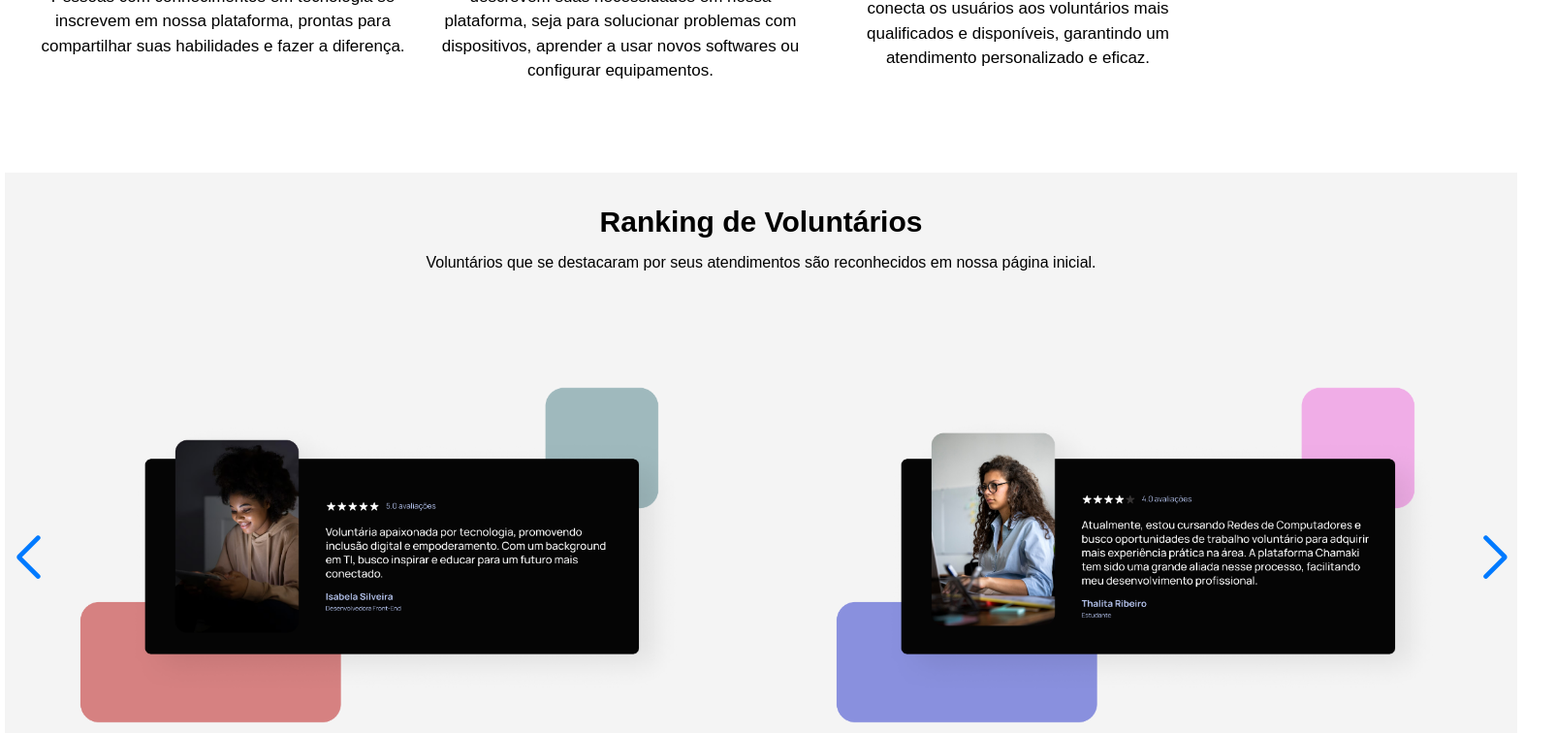
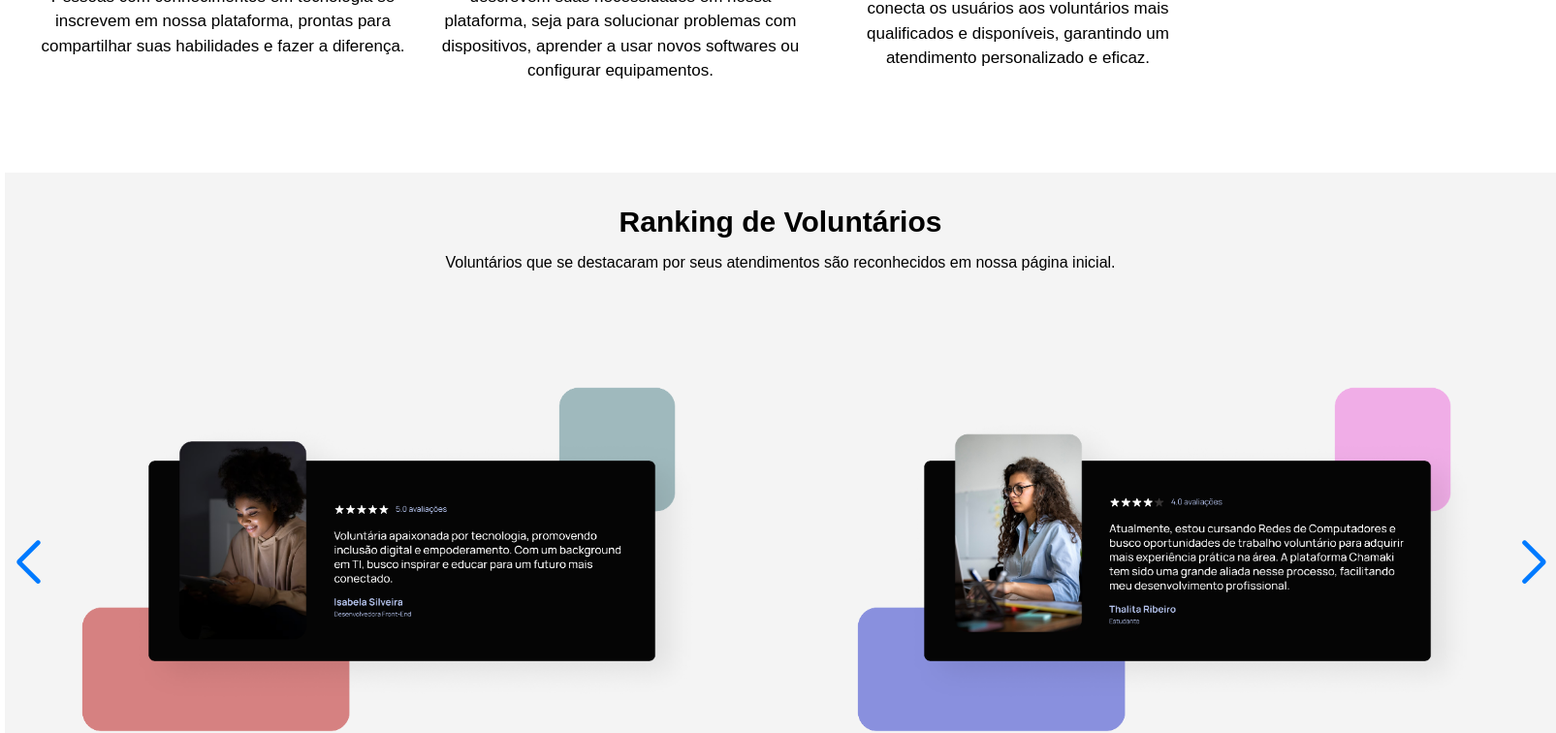
Before and after one commit to Anafcamargo/ProjetoIntegrador, a React (Create React App) app: page / in a window 1280 px wide. Shown: the part 1097-1853 px from the top of the page at 97% size, 1605 px wide, since content can reach past the window. Built offline with nearby package versions, Linux system fonts and the light colour scheme.

Commit message:
ajuste do width do container do ranking, a box estava desigual com outras box

```diff
--- a/src/estilo/estilo.css
+++ b/src/estilo/estilo.css
@@ -259,7 +259,7 @@ code {
 
 .container-ranking{
 background-color: #f4f4f4;
-width: 195vh;
+width: 200vh;
 height: 90vh;
 text-align: center;
 font-size: 30px;
```
